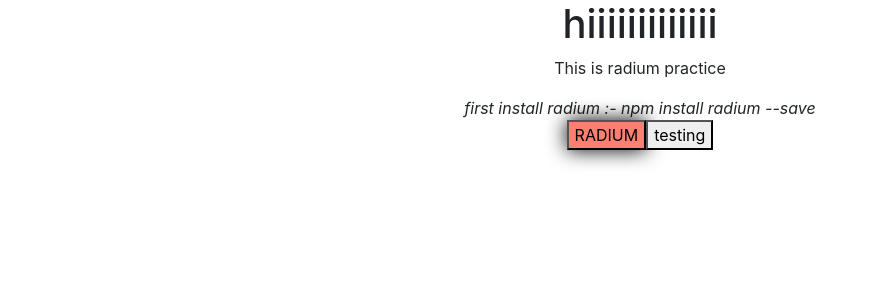
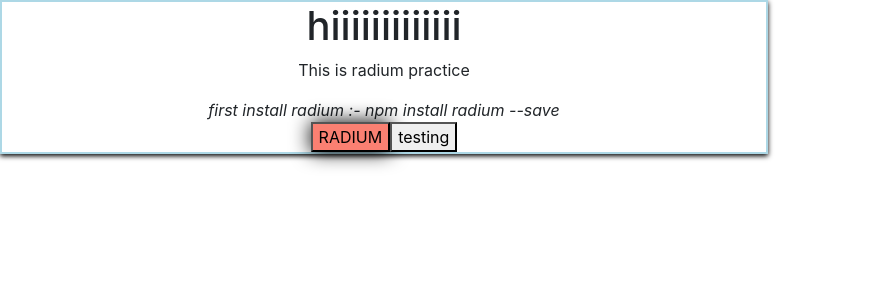
Before and after one commit to HusnainK721/my-first-app, a React (Create React App) app: page / in a window 1280 px wide. Shown: the top 300 px of the page, without its empty margins (0-878 px from the left). Built offline with nearby package versions, Linux system fonts and the light colour scheme.

Commit message:
working working with radium

```diff
--- a/src/Component/Practice/RadiumPractice/RadiumPracticeParent.jsx
+++ b/src/Component/Practice/RadiumPractice/RadiumPracticeParent.jsx
@@ -10,9 +10,14 @@ const RadiumPracticeParent = () => {
       boxShadow: "0 0 20 green",
     },
   };
+  const styledDiv = {
+    border: "solid 2px lightblue",
+    boxShadow: "0 2px 5px black",
+    width: "60%",
+  };
   return (
     <div>
-      <div>
+      <div style={styledDiv}>
         <h1>hiiiiiiiiiiiii</h1>
         <p>This is radium practice</p>
         <i>first install radium :- npm install radium --save</i>
```
Also changed, not shown: 1 other file (tests, documents, lock files or other folders).
